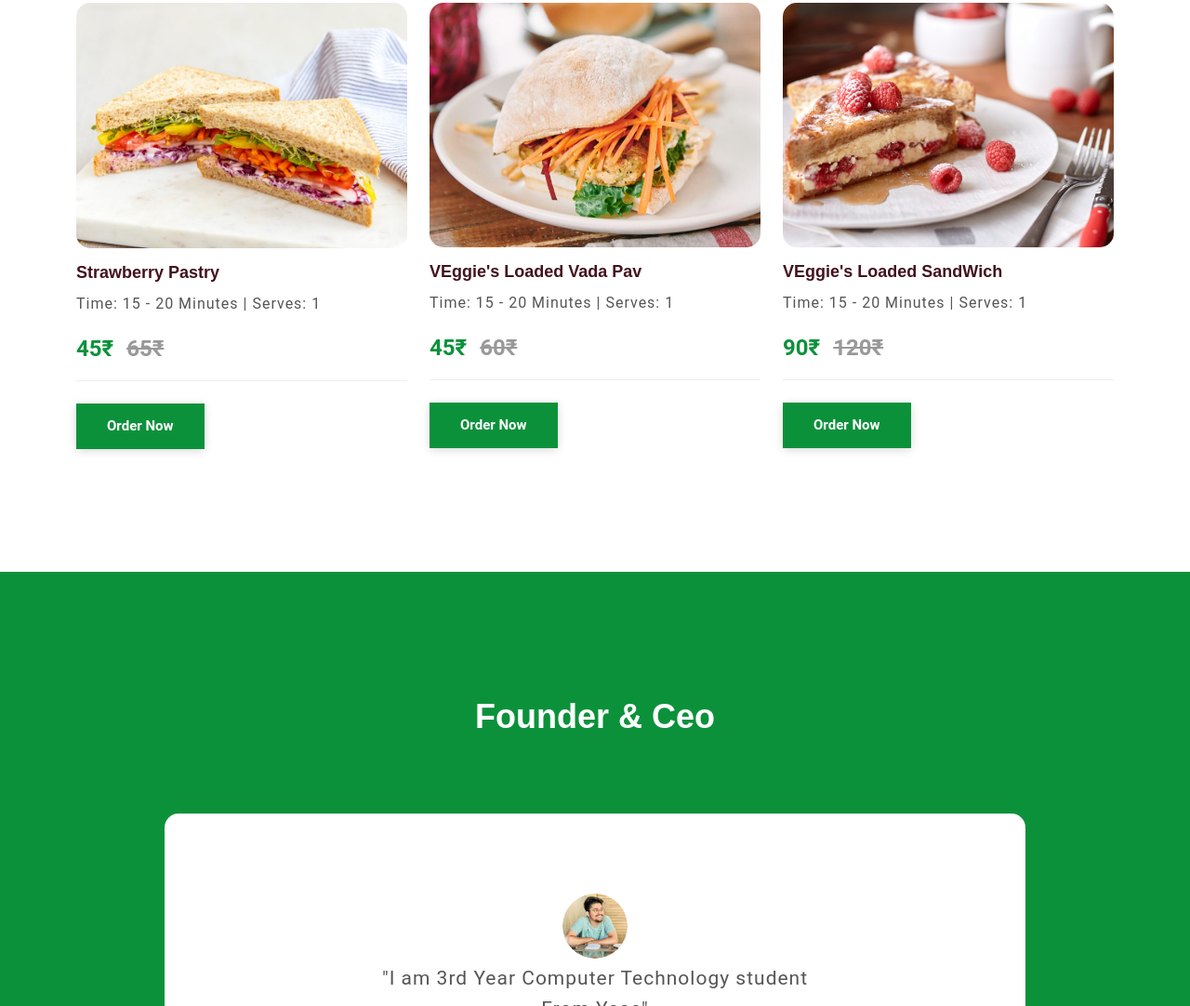
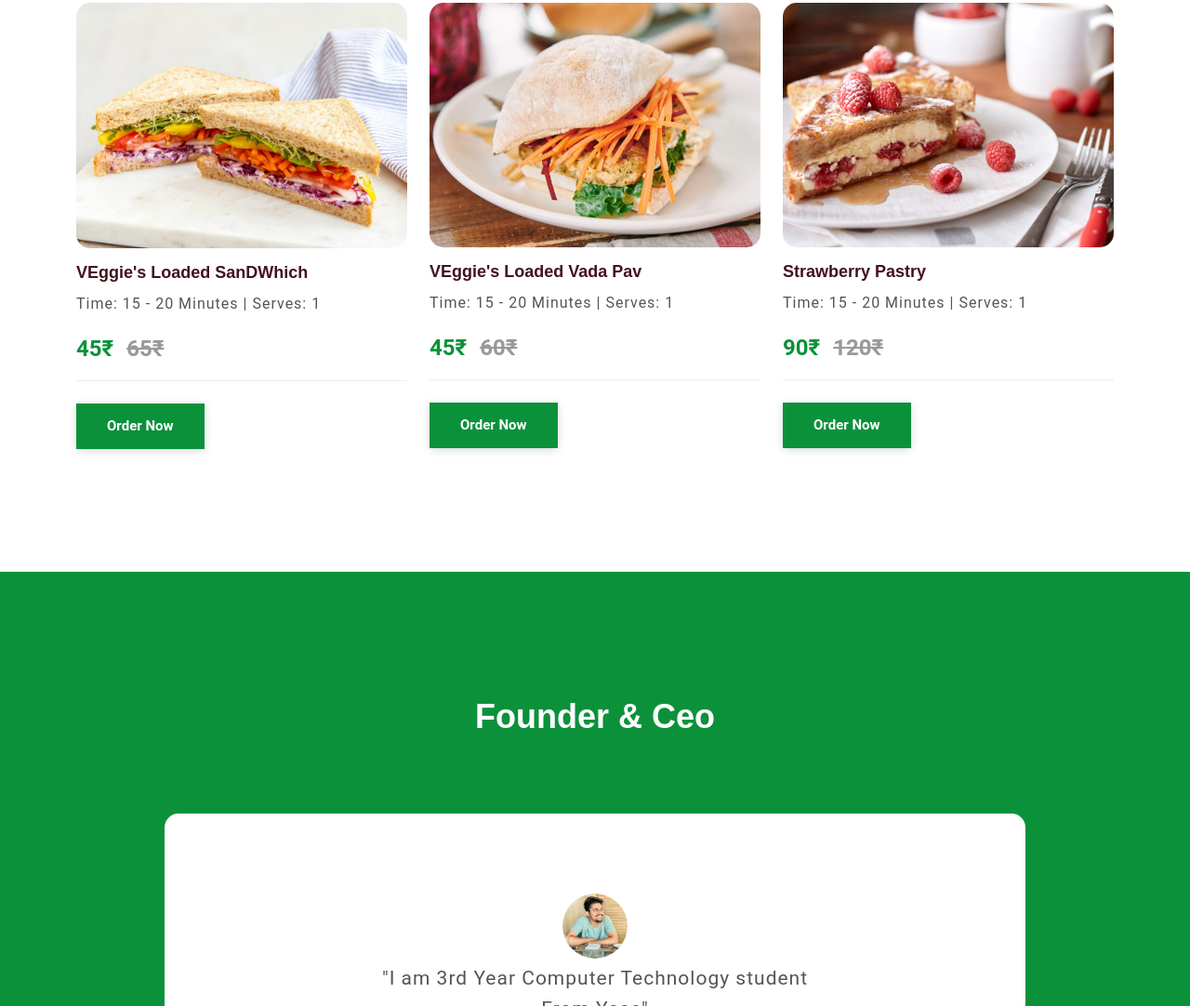
Before and after one commit to RakshitDalvi/THE-JAiKA-RESTAURANT, a plain HTML site: page index.html in a window 1280 px wide. Shown: the part 3158-4240 px from the top of the page at 93% size. Drawn offline with nearby package versions, Linux system fonts and the light colour scheme.

Commit message:
Update index.html

```diff
--- a/index.html
+++ b/index.html
@@ -174,7 +174,7 @@
           <div class="card">
             <img src="images/img/img-3.jpg" class="img-fluid">
             <div class="pt-3">
-              <h4>Strawberry Pastry</h4>
+              <h4>VEggie's Loaded SanDWhich</h4>
               <p>Time: 15 - 20 Minutes | Serves: 1</p>
               <span>45₹ <del>65₹</del></span>
              <button class="mt-4 main-btn">Order Now</button>
@@ -196,7 +196,7 @@
          <div class="card">
            <img src="images/img/img-5.jpg" class="img-fluid">
            <div class="pt-3">
-             <h4>VEggie's Loaded SandWich</h4>
+             <h4>Strawberry Pastry</h4>
              <p>Time: 15 - 20 Minutes | Serves: 1</p>
              <span>90₹ <del>120₹</del></span>
              <button class="mt-4 main-btn">Order Now</button>
```
